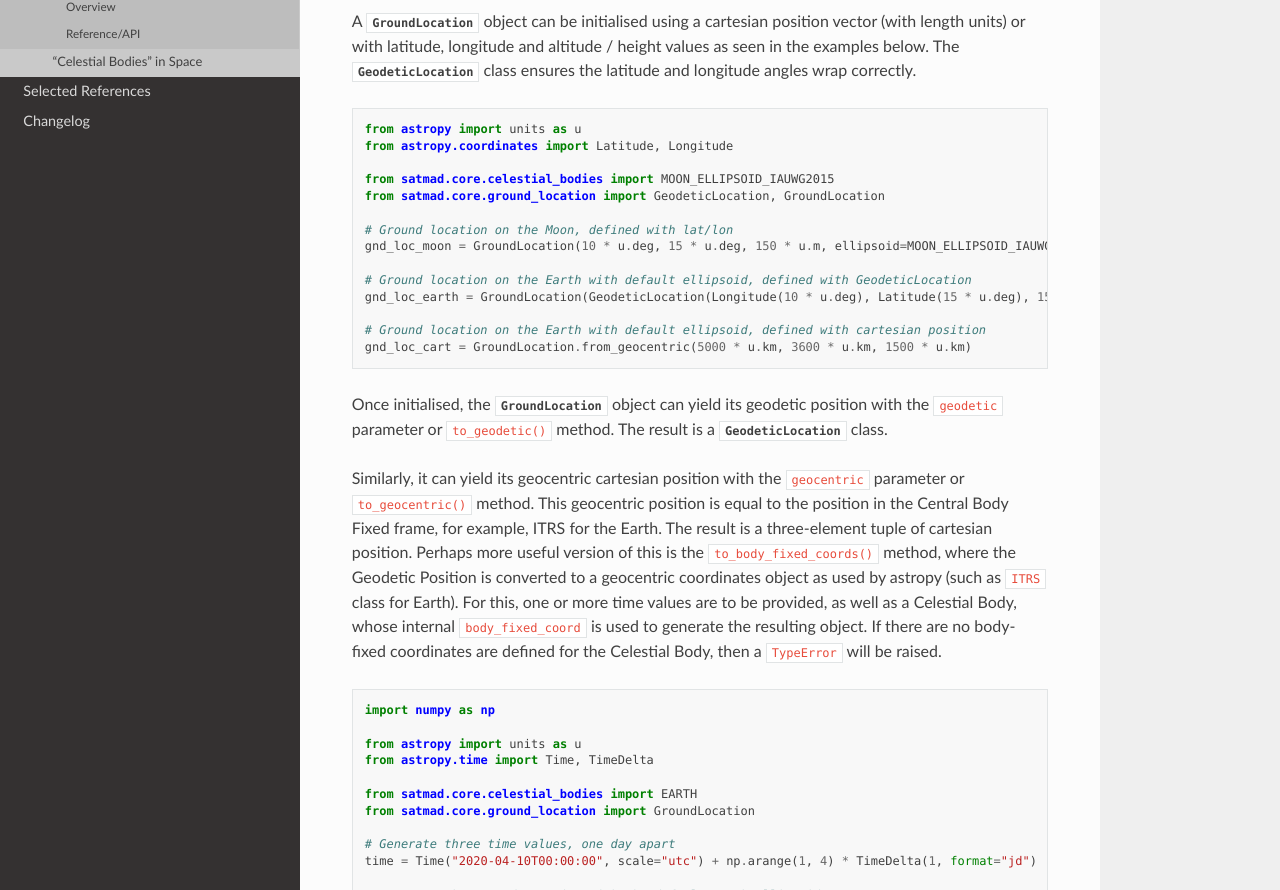
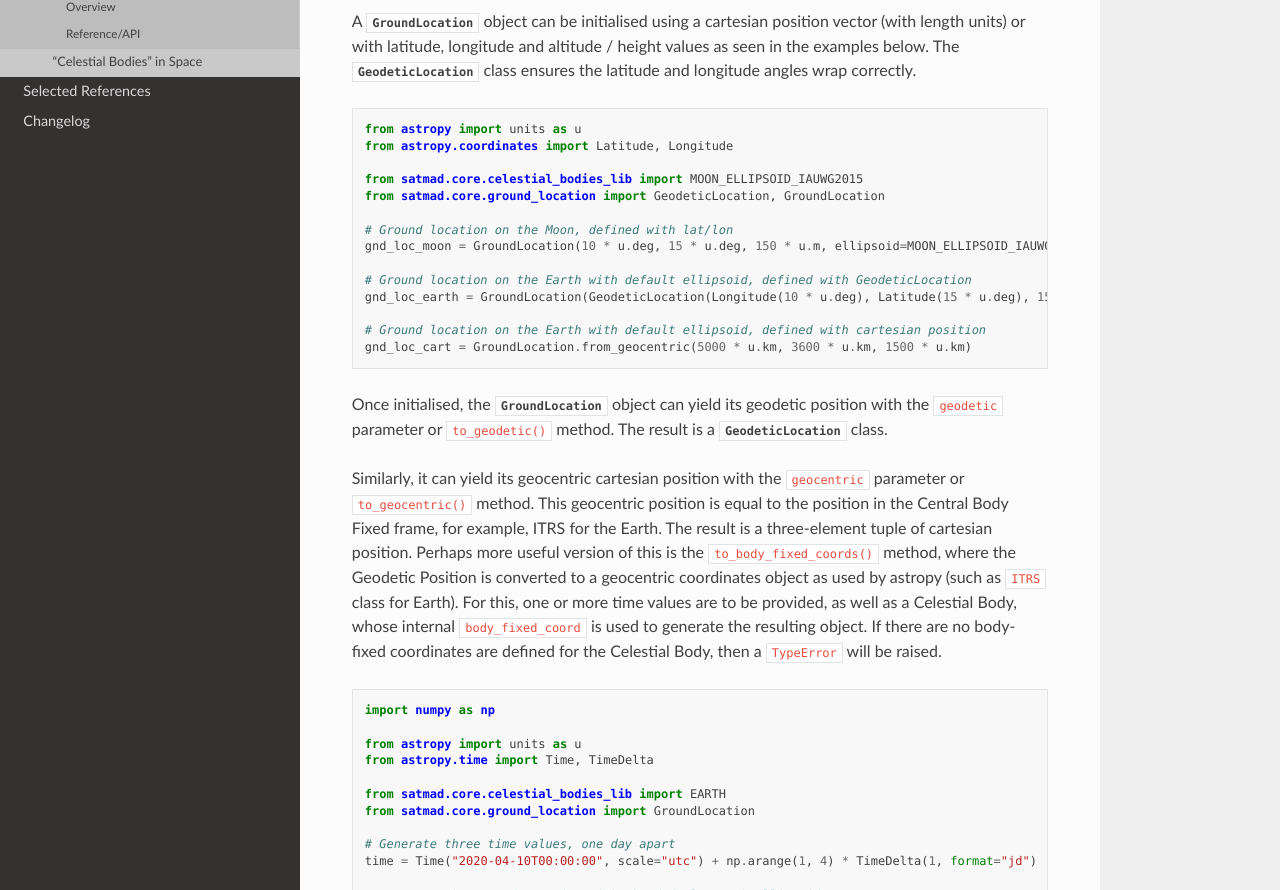
Before and after one commit to egemenimre/satmad, a Sphinx documentation site: the page built from docs/core/ground_location.md, in a window 1280 px wide and 1400 px high. Shown: the part 450-1340 px from the top of the window. Built offline with Sphinx 7.4.7 and the Read the Docs theme 2.0.0, drawn with Linux system fonts in a browser that asks for light colours.

Commit message:
refactored central_body.py and celestial_bodies.py module names

````diff
--- a/docs/core/ground_location.md
+++ b/docs/core/ground_location.md
@@ -12,7 +12,7 @@ A {py:class}`.GroundLocation` object can be initialised using a cartesian positi
 from astropy import units as u
 from astropy.coordinates import Latitude, Longitude
 
-from satmad.core.celestial_bodies import MOON_ELLIPSOID_IAUWG2015
+from satmad.core.celestial_bodies_lib import MOON_ELLIPSOID_IAUWG2015
 from satmad.core.ground_location import GeodeticLocation, GroundLocation
 
 # Ground location on the Moon, defined with lat/lon
@@ -29,14 +29,13 @@ Once initialised, the {py:class}`.GroundLocation` object can yield its geodetic
 
 Similarly, it can yield its geocentric cartesian position with the `geocentric` parameter or `to_geocentric()` method. This geocentric position is equal to the position in the Central Body Fixed frame, for example, ITRS for the Earth. The result is a three-element tuple of cartesian position. Perhaps more useful version of this is the `to_body_fixed_coords()` method, where the Geodetic Position is converted to a geocentric coordinates object as used by astropy (such as `ITRS` class for Earth). For this, one or more time values are to be provided, as well as a Celestial Body, whose internal `body_fixed_coord` is used to generate the resulting object. If there are no body-fixed coordinates are defined for the Celestial Body, then a `TypeError` will be raised.
 
-
 ```python
 import numpy as np
 
 from astropy import units as u
 from astropy.time import Time, TimeDelta
 
-from satmad.core.celestial_bodies import EARTH
+from satmad.core.celestial_bodies_lib import EARTH
 from satmad.core.ground_location import GroundLocation
 
 # Generate three time values, one day apart
````
Also changed, not shown: docs/coordinates/frames.md (+3 -1 lines), docs/propagation/classical_orb_elems.md (+3 -3 lines), docs/propagation/numerical_propagation.md (+1 -1 lines), 1 other file.
